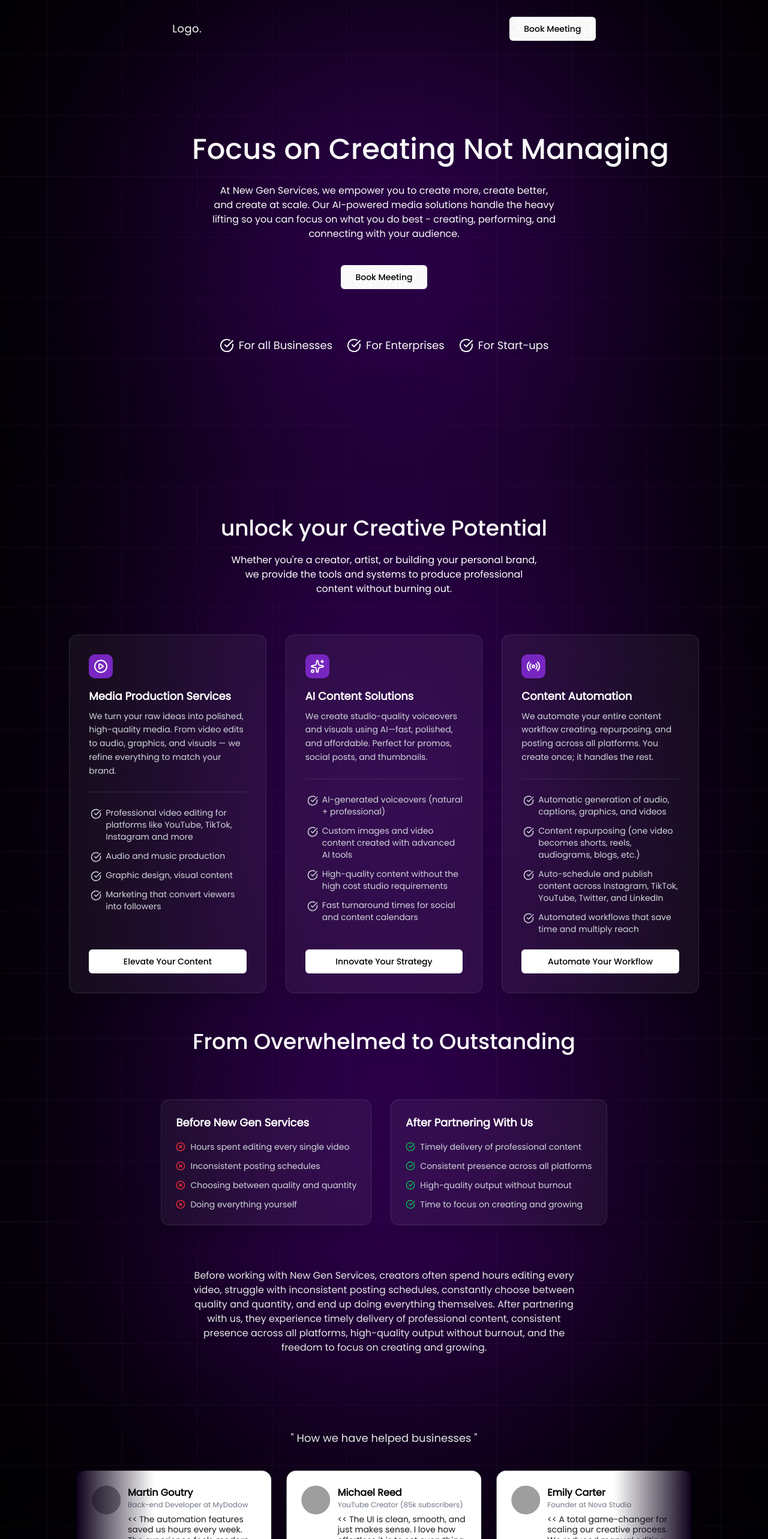
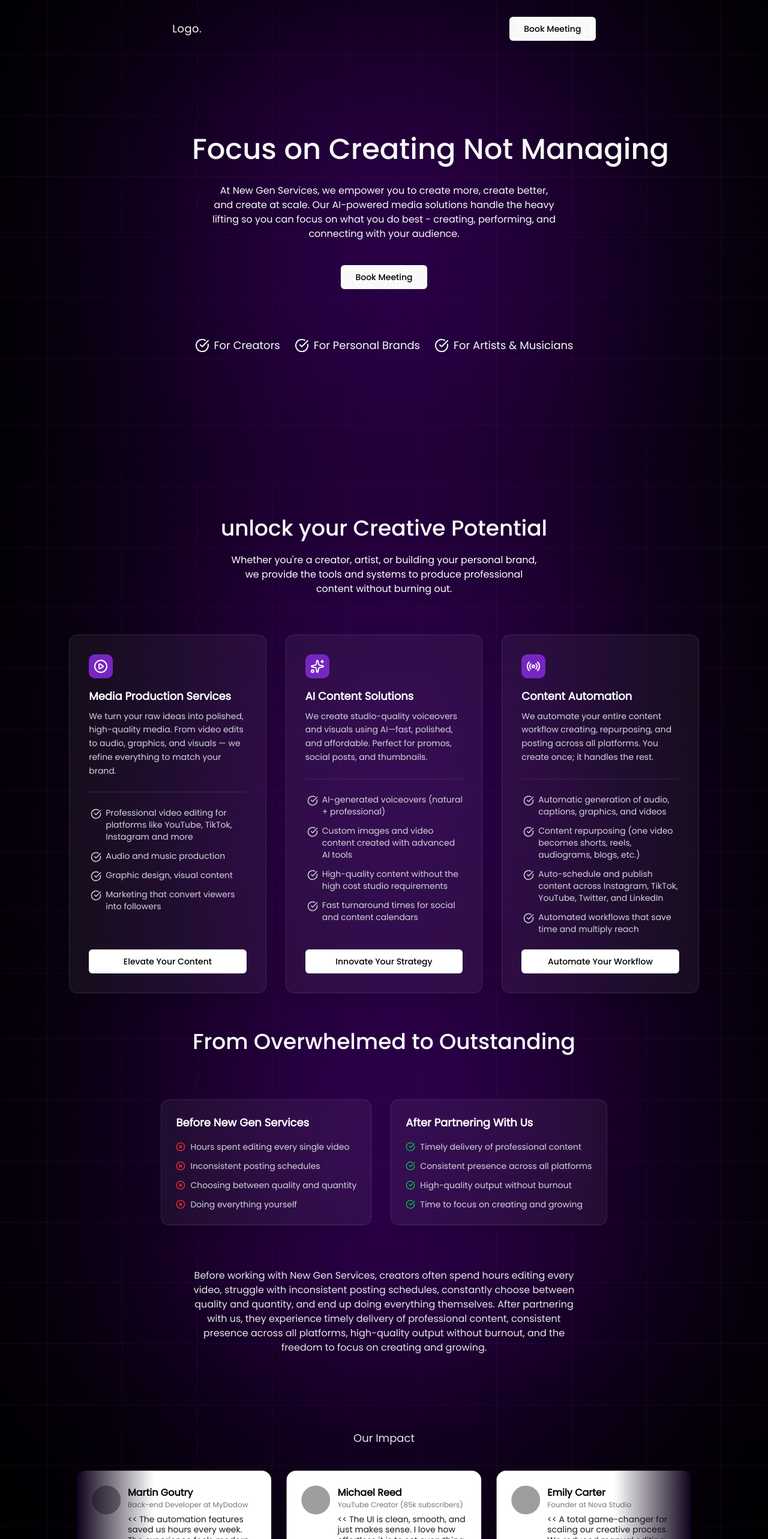
Before and after one commit to Dev-Dipu/tommy, a Next.js app: page /b2c in a window 1280 px wide. Shown: the top 2566 px of the page at 60% size. Built offline with nearby package versions, Linux system fonts and the light colour scheme; grey boxes are pictures that could not be loaded.

Commit message:
refactor: update headings and labels for improved clarity and relevance across multiple components

```diff
--- a/components/CFocusScreen.jsx
+++ b/components/CFocusScreen.jsx
@@ -28,7 +28,7 @@ const CFocusScreen = () => {
       </div>
       <div className="z-10 flex flex-wrap justify-center items-center gap-6 text-white">
       {[
-    "For all Businesses",
+    "For SMBs",
     "For Enterprises",
     "For Start-ups",
   ].map((item) => (
--- a/components/CTASection.jsx
+++ b/components/CTASection.jsx
@@ -11,7 +11,7 @@ export default function CTASection() {
 
       {/* Main Heading */}
       <h2 className="z-10 md:text-4xl text-[4.5vw] text-center md:w-1/2 w-[95%] mt-14 font-[poppinmed] text-white leading-tight">
-        Your Content Deserves To Be <br /> Elevated And Automated
+        Everything you need to compete with full-time content teams
       </h2>
 
       {/* Subheading */}
--- a/components/CUnlockCardScreen.jsx
+++ b/components/CUnlockCardScreen.jsx
@@ -19,7 +19,7 @@ const CUnlockCardScreen = () => {
     title: "AI Voice Agents & Chatbots",
     desc: `Never miss a customer interaction. Our intelligent voice agents and chatbots handle inquiries 24/7, qualify leads, book appointments, and provide instant support freeing your team to focus on what matters most.`,
     points: [
-      "24/7 customer engagement without added headcount",
+      "24/7 customer engagement",
       "Automated lead qualification and appointment booking",
       "Natural conversations that feel human, powered by AI",
       "Seamless integration with your existing systems",
--- a/components/FocusScreen.jsx
+++ b/components/FocusScreen.jsx
@@ -28,9 +28,9 @@ const FocusScreen = () => {
       </div>
       <div className="z-10 flex flex-wrap justify-center items-center gap-6 text-white">
             {[
-          "For all Businesses",
-          "For Enterprises",
-          "For Start-ups",
+          "For Creators",
+          "For Personal Brands",
+          "For Artists & Musicians",
         ].map((item) => (
               <div key={item} className="flex items-center gap-2">
                 <LucideCheckCircle className="text-white md:text-lg text-sm" />
--- a/components/TestimonialsSwiper.jsx
+++ b/components/TestimonialsSwiper.jsx
@@ -84,9 +84,7 @@ export default function TestimonialsSwiper() {
           <ChevronLeft className="swiper-button-prev md:scale-80 scale-65 w-4 h-4 !text-[#E6E6E6]" />
         </button> */}
 
-        <h2 className="text-md md:text-lg whitespace-nowrap  text-[#E6E6E6]">
-          " How we have helped businesses "
-        </h2>
+        <h2 className="text-md md:text-lg whitespace-nowrap text-[#E6E6E6]">Our Impact</h2>
 
         {/* <button className=" !relative !w-10 !h-10 !mt-0 rounded-full flex items-center justify-center transition-all">
           <ChevronRight className="swiper-button-next md:scale-80 scale-65 w-4 h-4 !text-[#E6E6E6]" />
```
